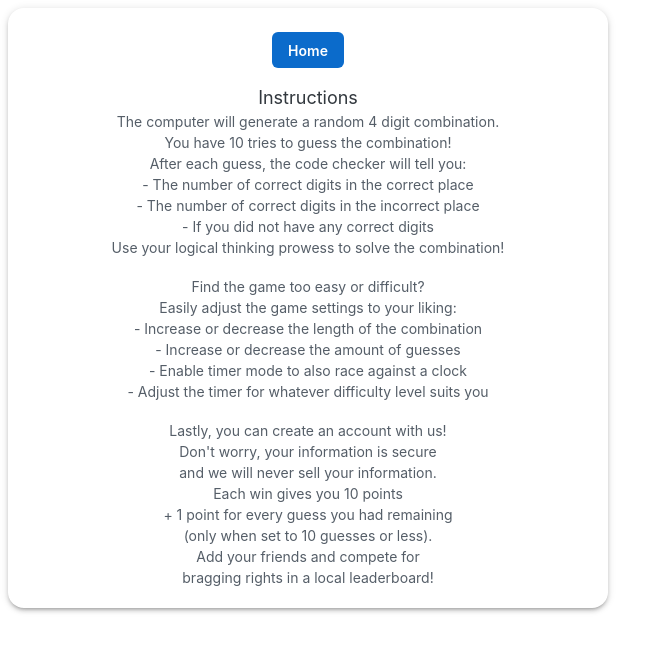
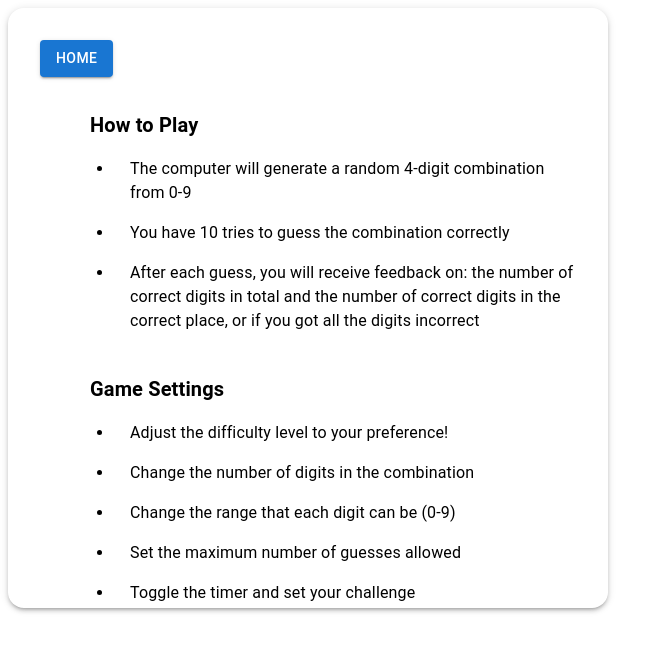
Before and after one commit to csuzukida/LI_Mastermind, a React app: page /instructions in a window 1280 px wide. Shown: the top 652 px of the page, without its empty margins (0-667 px from the left). Built offline with nearby package versions, Linux system fonts and the light colour scheme; no server answers.

Commit message:
Add styling to instructions

```diff
--- a/src/client/components/Instructions.tsx
+++ b/src/client/components/Instructions.tsx
@@ -1,68 +1,82 @@
 import { useNavigate } from 'react-router-dom';
-import { Button, Typography } from '@mui/joy';
-import { Box } from '@mui/material';
+import { Button, Typography, Box, List, ListItem } from '@mui/material';
 import { boxStyle } from '../utils';
 
-const instructionsBoxStyle = {
-  boxSizing: 'border-box',
-  padding: '1.5rem',
+const instructionBoxStyle = {
   ...boxStyle,
+  overflowY: 'auto',
+  '& ul': {
+    padding: 0,
+    listStyleType: 'disc',
+    marginLeft: '1.5rem',
+  },
+  '& li': {
+    display: 'list-item',
+  },
 };
 
 const Instructions = () => {
   const navigate = useNavigate();
-  const logicSegments = [
-    'The computer will generate a random 4 digit combination.',
-    'You have 10 tries to guess the combination!',
-    'After each guess, the code checker will tell you:',
-    '- The number of correct digits in the correct place',
-    '- The number of correct digits in the incorrect place',
-    '- If you did not have any correct digits',
-    'Use your logical thinking prowess to solve the combination!',
-  ];
-
-  const settingSegments = [
-    'Find the game too easy or difficult?',
-    'Easily adjust the game settings to your liking:',
-    '- Increase or decrease the length of the combination',
-    '- Increase or decrease the amount of guesses',
-    '- Enable timer mode to also race against a clock',
-    '- Adjust the timer for whatever difficulty level suits you',
-  ];
-
-  const accountSegments = [
-    'Lastly, you can create an account with us!',
-    "Don't worry, your information is secure",
-    ' and we will never sell your information.',
-    'Each win gives you 10 points',
-    '+ 1 point for every guess you had remaining',
-    '(only when set to 10 guesses or less).',
-    'Add your friends and compete for',
-    'bragging rights in a local leaderboard!',
+  const instructionSections = [
+    {
+      title: 'How to Play',
+      content: [
+        'The computer will generate a random 4-digit combination from 0-9',
+        'You have 10 tries to guess the combination correctly',
+        'After each guess, you will receive feedback on: the number of correct digits in total and the number of correct digits in the correct place, or if you got all the digits incorrect',
+      ],
+    },
+    {
+      title: 'Game Settings',
+      content: [
+        'Adjust the difficulty level to your preference!',
+        'Change the number of digits in the combination',
+        'Change the range that each digit can be (0-9)',
+        'Set the maximum number of guesses allowed',
+        'Toggle the timer and set your challenge',
+      ],
+    },
+    {
+      title: 'Create an Account',
+      content: [
+        'Sign up for a personalized experience and track your scores.',
+        'Compete with friends and climb the leaderboard!',
+        'Rest assured, your privacy is protected.',
+      ],
+    },
   ];
 
   return (
-    <Box sx={instructionsBoxStyle}>
-      <Button onClick={() => navigate('/')}>Home</Button>
-      <Typography level="body-lg" sx={{ textAlign: 'center', width: '100%', marginTop: '1rem' }}>
-        Instructions
-      </Typography>
-      {logicSegments.map((segment, index) => (
-        <Typography key={index} level="body-sm" sx={{ textAlign: 'center', width: '100%' }}>
-          {segment}
-        </Typography>
-      ))}
-      <br />
-      {settingSegments.map((segment, index) => (
-        <Typography key={index} level="body-sm" sx={{ textAlign: 'center', width: '100%' }}>
-          {segment}
-        </Typography>
-      ))}
-      <br />
-      {accountSegments.map((segment, index) => (
-        <Typography key={index} level="body-sm" sx={{ textAlign: 'center', width: '100%' }}>
-          {segment}
-        </Typography>
+    <Box sx={instructionBoxStyle}>
+      <Box sx={{ alignSelf: 'flex-start', marginLeft: '2rem', marginTop: '2rem' }}>
+        <Button variant="contained" onClick={() => navigate('/')}>
+          Home
+        </Button>
+      </Box>
+      {instructionSections.map((section, index) => (
+        <Box
+          key={index}
+          sx={{ width: '100%', marginLeft: '4rem', marginTop: '2rem', maxWidth: '500px' }}
+        >
+          <Typography variant="h6" gutterBottom sx={{ fontWeight: 'bold', marginBottom: '0.5rem' }}>
+            {section.title}
+          </Typography>
+          <List sx={{ padding: 0 }}>
+            {section.content.map((point, idx) => (
+              <ListItem
+                key={idx}
+                sx={{
+                  display: 'list-item',
+                  paddingLeft: '1rem',
+                  typography: 'body1',
+                  wordBreak: 'break-word',
+                }}
+              >
+                {point}
+              </ListItem>
+            ))}
+          </List>
+        </Box>
       ))}
     </Box>
   );
```
Also changed, not shown: readme/mvp.md (+1 -1 lines), readme/stretch-features.md (+1 -1 lines).
